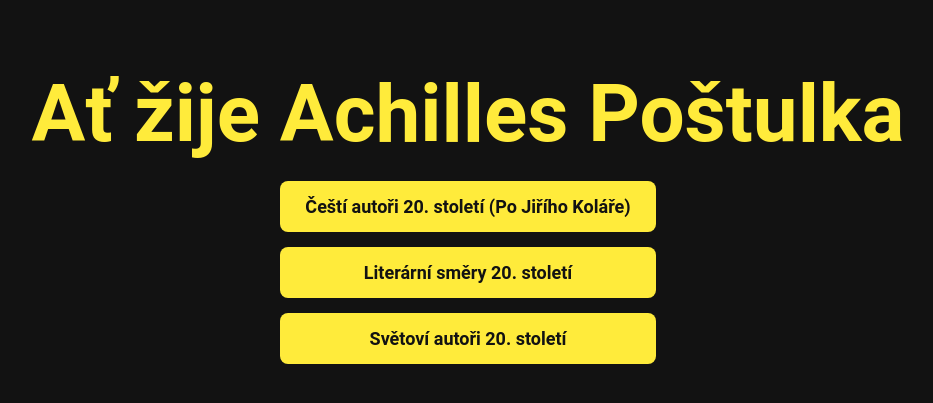
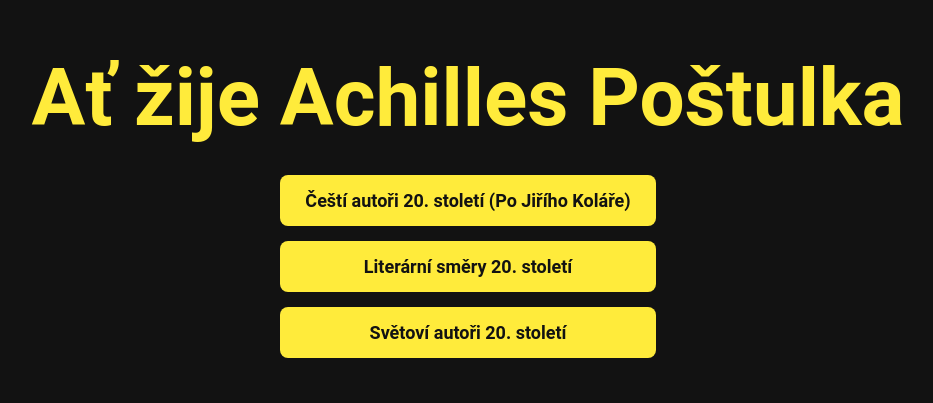
Before and after one commit to MichalVystrk/nechciDostatNko, a plain HTML site: page index.html in a window 1280 px wide. Shown: the part 211-614 px from the top of the page, without its empty margins (172-1105 px from the left). Drawn offline with Linux system fonts and the light colour scheme.

Commit message:
zarovnani

```diff
--- a/index.html
+++ b/index.html
@@ -21,8 +21,10 @@
 
         h1 {
             font-size: 5rem;
-            margin-bottom: 20px;
+            margin: 30px;
             color: #FFEB3B;
+            display: flex;
+            text-align: center;
         }
 
         .navigation {
@@ -34,6 +36,7 @@
         .navigation a {
             display: block;
             padding: 15px 25px;
+            margin: 0 20px;
             text-decoration: none;
             color: #121212;
             background-color: #FFEB3B;
```
